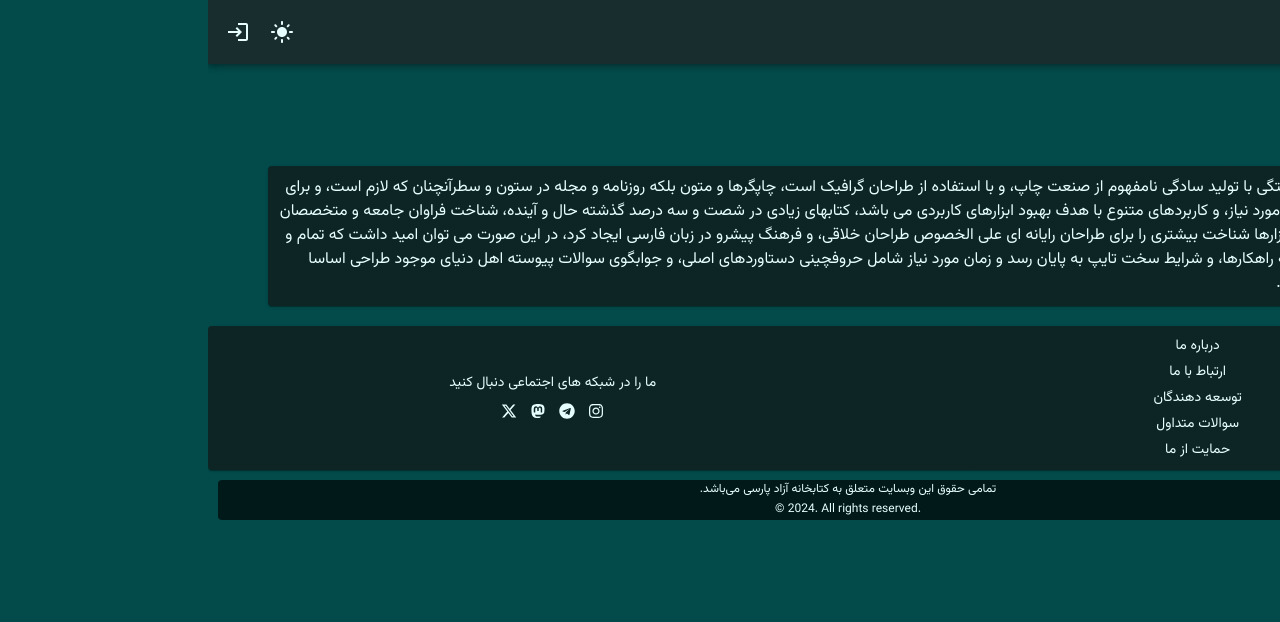
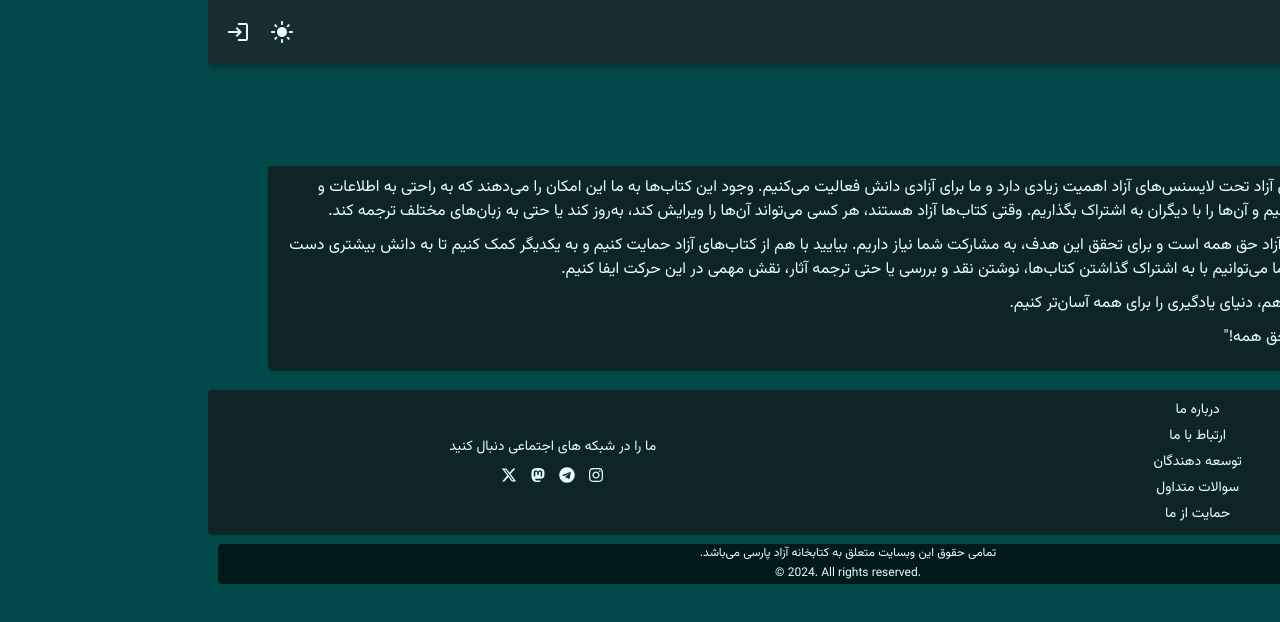
Before and after one commit to persianccbook/frontend, a Next.js app: page /about-us in a window 1280 px wide. Shown: the top 622 px of the page. Built offline with nearby package versions, Linux system fonts and the light colour scheme.

Commit message:
update aboutus text

```diff
--- a/app/(Info)/about-us/page.tsx
+++ b/app/(Info)/about-us/page.tsx
@@ -1,7 +1,12 @@
 import { Box, Paper, Typography } from "@mui/material";
 
 const AboutUsPage = () => {
-  const aboutUsText = `لورم ایپسوم متن ساختگی با تولید سادگی نامفهوم از صنعت چاپ، و با استفاده از طراحان گرافیک است، چاپگرها و متون بلکه روزنامه و مجله در ستون و سطرآنچنان که لازم است، و برای شرایط فعلی تکنولوژی مورد نیاز، و کاربردهای متنوع با هدف بهبود ابزارهای کاربردی می باشد، کتابهای زیادی در شصت و سه درصد گذشته حال و آینده، شناخت فراوان جامعه و متخصصان را می طلبد، تا با نرم افزارها شناخت بیشتری را برای طراحان رایانه ای علی الخصوص طراحان خلاقی، و فرهنگ پیشرو در زبان فارسی ایجاد کرد، در این صورت می توان امید داشت که تمام و دشواری موجود در ارائه راهکارها، و شرایط سخت تایپ به پایان رسد و زمان مورد نیاز شامل حروفچینی دستاوردهای اصلی، و جوابگوی سوالات پیوسته اهل دنیای موجود طراحی اساسا مورد استفاده قرار گیرد.`;
+  const aboutUsText = [
+    `وجود داشتن کتاب‌های آزاد تحت لایسنس‌های آزاد اهمیت زیادی دارد و ما برای آزادی دانش فعالیت می‌کنیم. وجود این کتاب‌ها به ما این امکان را می‌دهند که به راحتی به اطلاعات و دانش دسترسی پیدا کنیم و آن‌ها را با دیگران به اشتراک بگذاریم. وقتی کتاب‌ها آزاد هستند، هر کسی می‌تواند آن‌ها را ویرایش کند، به‌روز کند یا حتی به زبان‌های مختلف ترجمه کند.`,
+    `ما معتقدیم که دانش آزاد حق همه است و برای تحقق این هدف، به مشارکت شما نیاز داریم. بیایید با هم از کتاب‌های آزاد حمایت کنیم و به یکدیگر کمک کنیم تا به دانش بیشتری دست پیدا کنیم. هر کدام از ما می‌توانیم با به اشتراک گذاشتن کتاب‌ها، نوشتن نقد و بررسی یا حتی ترجمه آثار، نقش مهمی در این حرکت ایفا کنیم.`,
+    `بیایید دست در دست هم، دنیای یادگیری را برای همه آسان‌تر کنیم. `,
+    `شعار ما: "دانش آزاد، حق همه!"`,
+  ];
 
   return (
     <Box
@@ -15,7 +20,11 @@ const AboutUsPage = () => {
         درباره ما
       </Typography>
       <Paper sx={{ p: 5 }}>
-        <Typography variant="body1">{aboutUsText}</Typography>
+        {aboutUsText.map((text, index) => (
+          <Typography variant="body1" key={index} sx={{mb:5}}>
+            {text}
+          </Typography>
+        ))}
       </Paper>
     </Box>
   );
```
